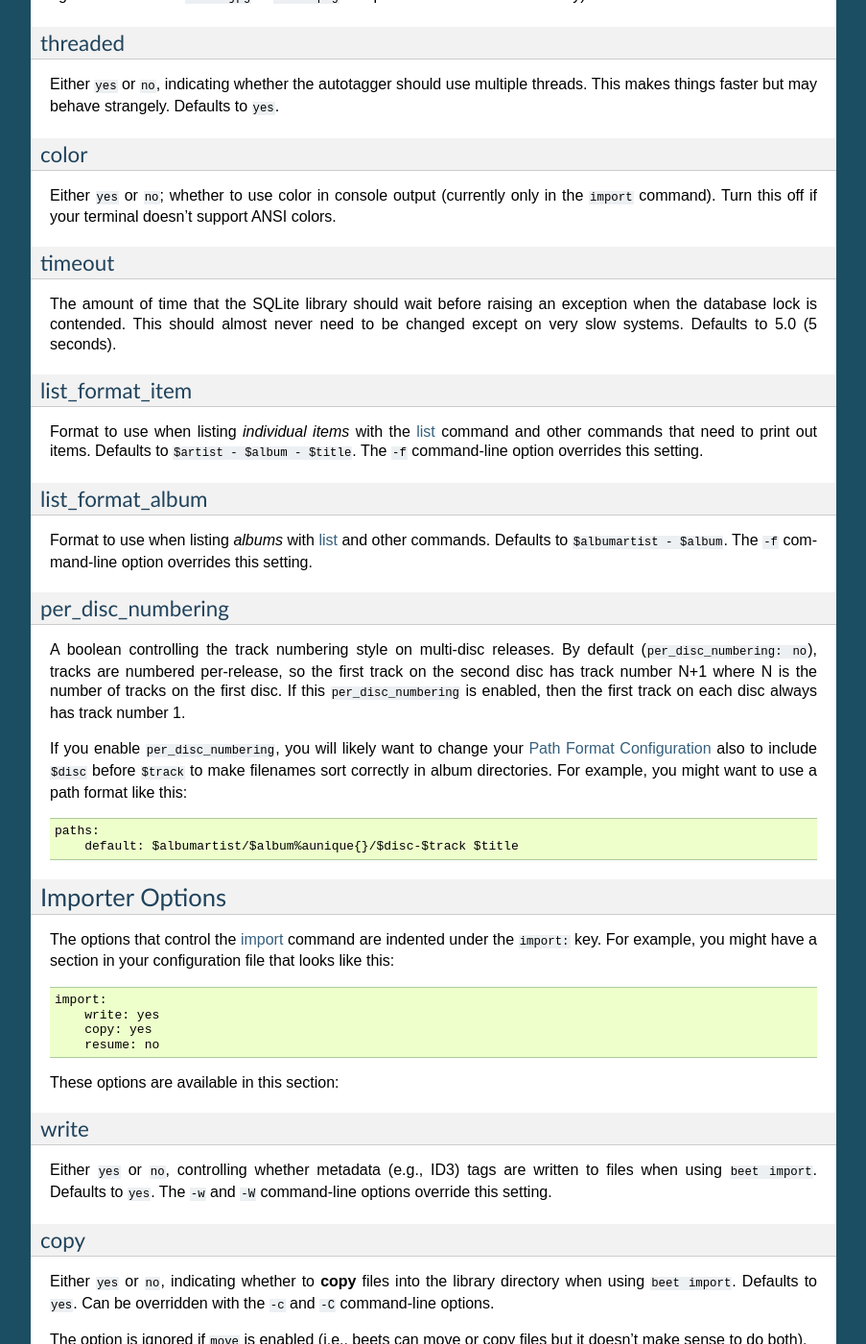
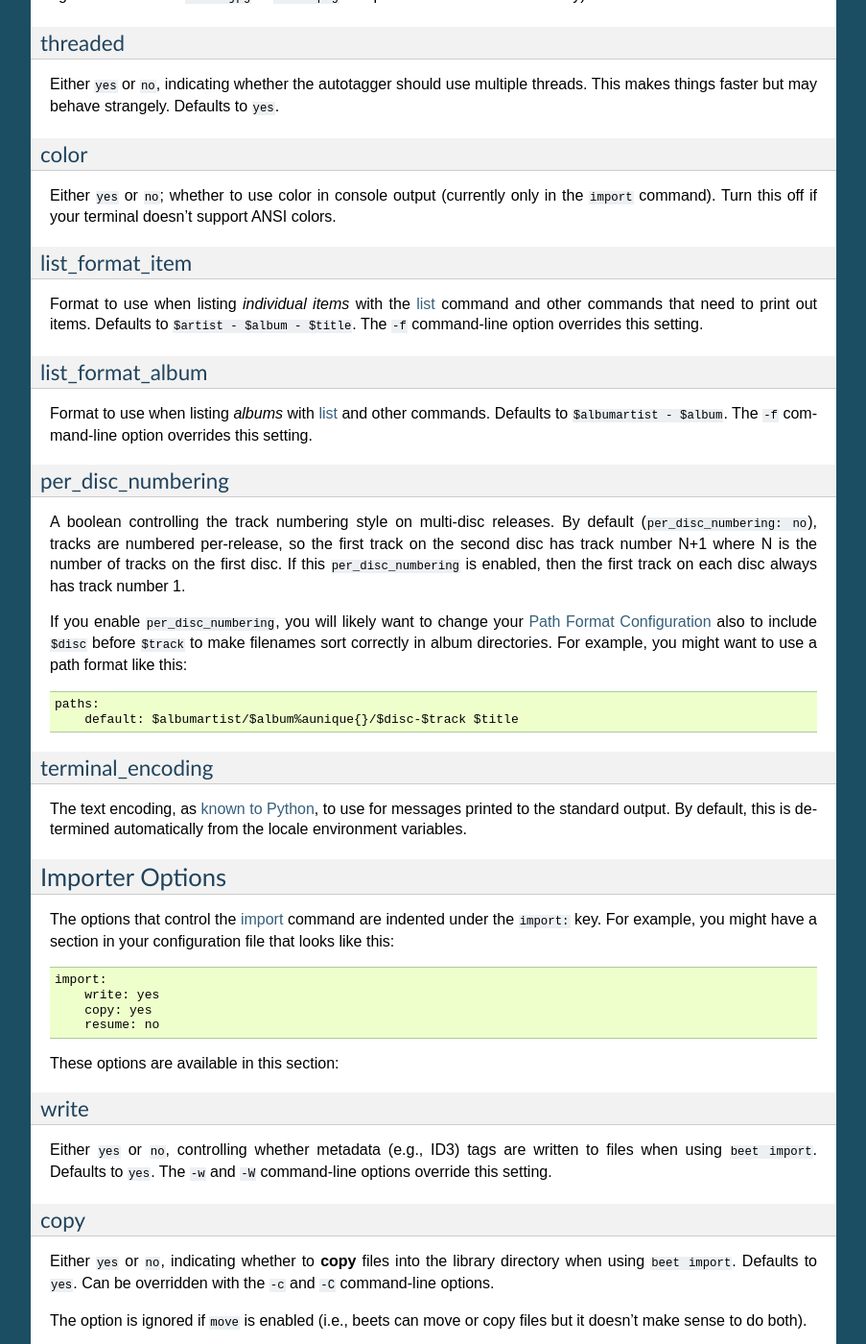
Before and after one commit to google-code-export/beets, a Sphinx documentation site: the page built from docs/reference/config.rst, in a window 1280 px wide and 1400 px high, scrolled down 1890 px. Shown: the whole window at 96% size, without its empty margins (198-1101 px from the left). Built offline with Sphinx 7.4.7, drawn with Linux system fonts in a browser that asks for light colours; some of the changed text lies outside the part shown.

Commit message:
terminal_encoding config option (GC-472)

```diff
--- a/docs/changelog.rst
+++ b/docs/changelog.rst
@@ -22,6 +22,8 @@ It also adds some new features:
 
 * :doc:`/plugins/inline`: Inline definitions can now contain statements or
   blocks in addition to just expressions. Thanks to Florent Thoumie.
+* Add a configuration option, :ref:`terminal_encoding`, controlling the text
+  encoding used to print messages to standard output.
 * :doc:`/plugins/lyrics`: Fix an issue that failed to find lyrics when metadata
   contained "real" apostrophes.
 
--- a/docs/reference/config.rst
+++ b/docs/reference/config.rst
@@ -129,13 +129,6 @@ Either ``yes`` or ``no``; whether to use color in console output (currently
 only in the ``import`` command). Turn this off if your terminal doesn't
 support ANSI colors.
 
-timeout
-~~~~~~~
-
-The amount of time that the SQLite library should wait before raising an
-exception when the database lock is contended. This should almost never need
-to be changed except on very slow systems. Defaults to 5.0 (5 seconds).
-
 .. _list_format_item:
 
 list_format_item
@@ -173,6 +166,17 @@ use a path format like this::
 
     paths:
         default: $albumartist/$album%aunique{}/$disc-$track $title
+
+.. _terminal_encoding:
+
+terminal_encoding
+~~~~~~~~~~~~~~~~~
+
+The text encoding, as `known to Python`_, to use for messages printed to the
+standard output. By default, this is determined automatically from the locale
+environment variables.
+
+.. _known to python: http://docs.python.org/2/library/codecs.html#standard-encodings
 
 Importer Options
 ----------------
```
Also changed, not shown: 2 other files.
